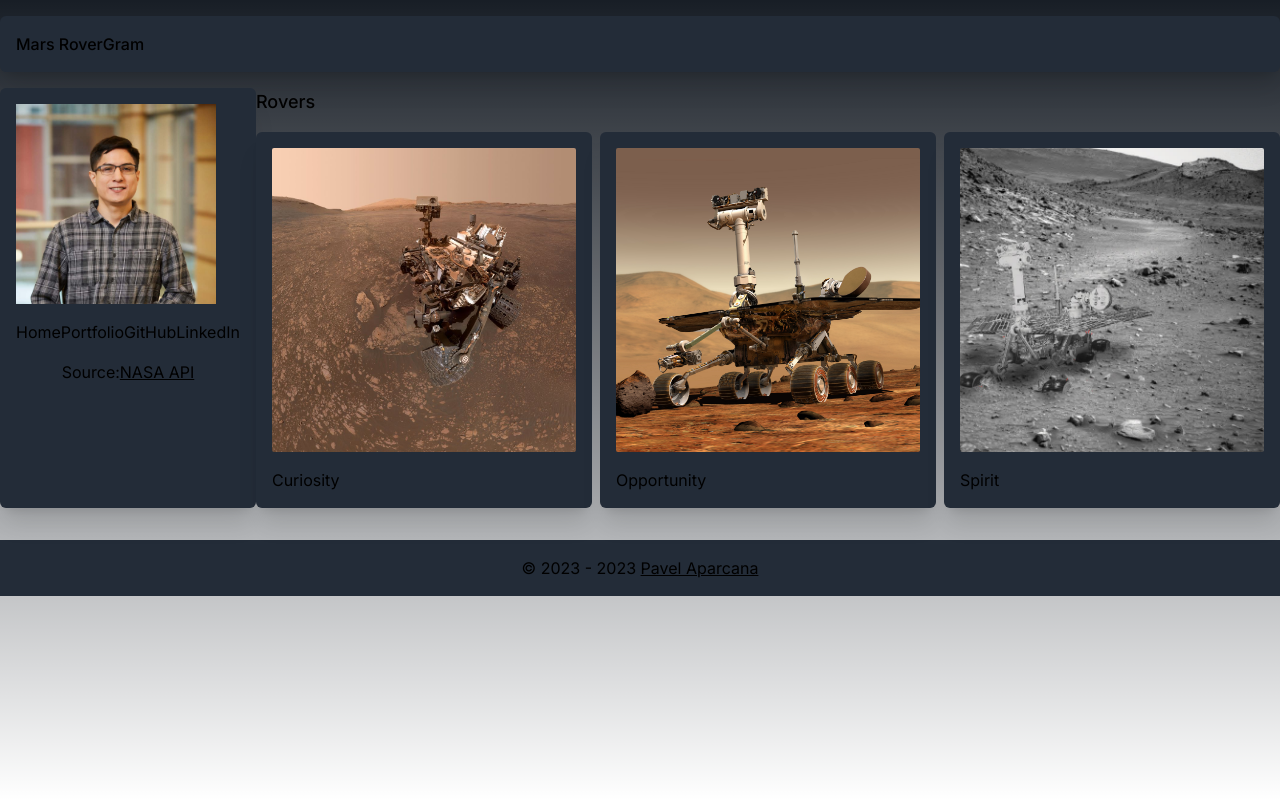
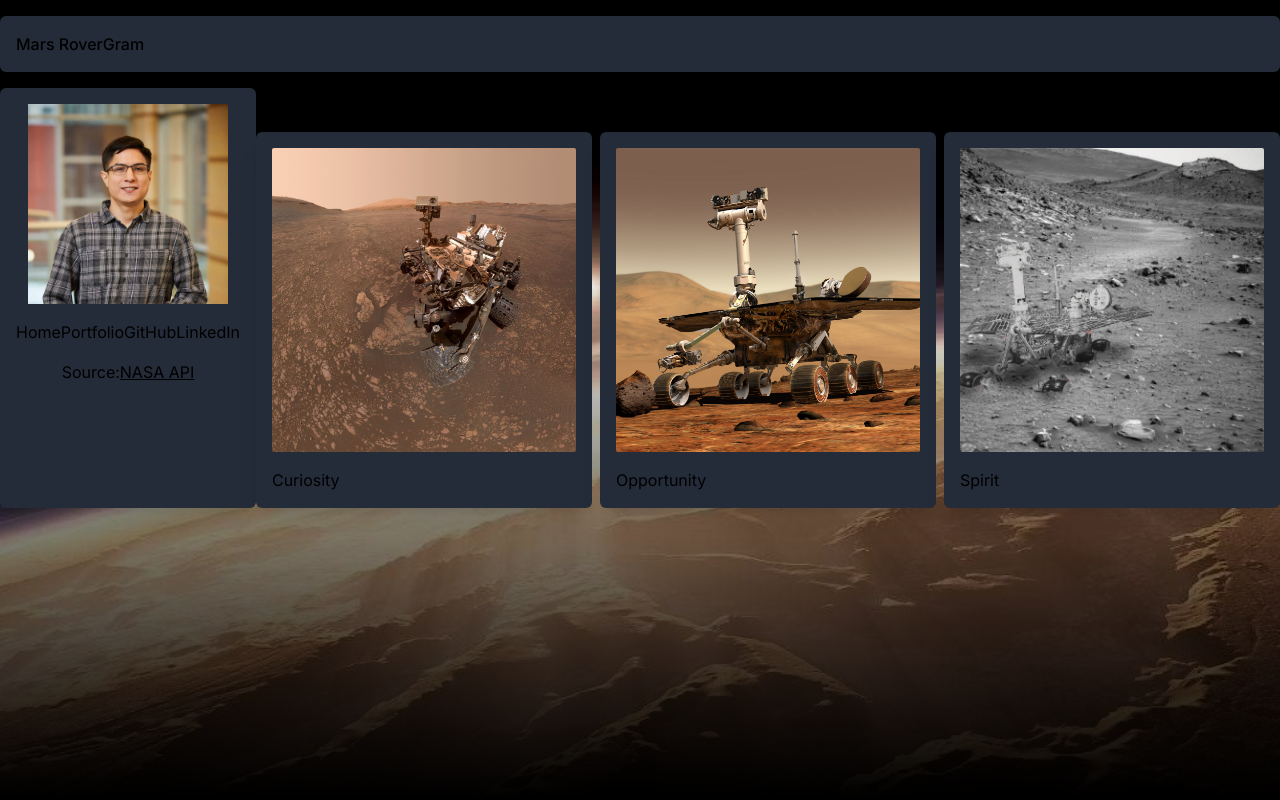
Before and after one commit to aparcanapavel/mars-rover-photos, a Next.js app: page / in a window 1280 px wide. Built offline with nearby package versions, Linux system fonts and the light colour scheme.

Commit message:
fix(JS-30): Ensure resizing compatabilities. Add mars bg

```diff
--- a/src/Components/Aside/MainAside.tsx
+++ b/src/Components/Aside/MainAside.tsx
@@ -4,8 +4,8 @@ import Link from 'next/link';
 
 export default function MainAside() {
   return (
-    <aside className='cardItem basis-1/5 h-[calc(100vh-3rem-67.5px)] relative min-h-[500px] max-md:hidden'>
-      <Image className='w-full rounded-full border-solid border-2 border-mainBG' src={'/headshot_1_1.jpg'} width={200} height={200} alt='Pavel'/>
+    <aside className='cardItem basis-1/5 h-[calc(100vh-3rem-67.5px)] relative min-h-[500px] max-lg:hidden'>
+      <Image placeholder='blur' blurDataURL={'/headshot_1_1.jpg'} className='w-2/3 mx-auto mt-2 rounded-full border-solid border-2 border-mainBG' src={'/headshot_1_1.jpg'} width={200} height={200} alt='Pavel'/>
       <ul className='flex flex-col text-center mt-4'>
         <li><Link className='aside-button' href={'/'}>Home</Link></li>
         <li><Link className='aside-button' target='_blank' href={'https://pavelaparcana.com'}>Portfolio</Link></li>
--- a/src/Components/Aside/RoverDetails.tsx
+++ b/src/Components/Aside/RoverDetails.tsx
@@ -5,7 +5,7 @@ import Link from 'next/link';
 export default function RoverDetails() {
   return (
     <aside className='cardItem basis-1/5 h-[calc(100vh-3rem-67.5px)] relative'>
-      <Image className='w-full rounded-full border-solid border-2 border-mainBG' src={'/headshot_1_1.jpg'} width={200} height={200} alt='Pavel'/>
+      < Image blurDataURL={'/headshot_1_1.jpg'} placeholder='blur' className='w-full rounded-full border-solid border-2 border-mainBG' src={'/headshot_1_1.jpg'} width={200} height={200} alt='Pavel'/>
       <ul className='flex flex-col text-center mt-4'>
         <li><Link className='aside-button' href={'/'}>Home</Link></li>
         <li><Link className='aside-button' target='_blank' href={'https://pavelaparcana.com'}>Portfolio</Link></li>
--- a/src/Components/Header/Header.tsx
+++ b/src/Components/Header/Header.tsx
@@ -20,6 +20,8 @@ export default function Header({ isMobile }: { isMobile: boolean }) {
               focus-visible:ring-2 focus-visible:ring-white focus-visible:ring-opacity-75"
             >
               <Image
+                placeholder="blur"
+                blurDataURL={'/headshot_1_1.jpg'}
                 src={'/headshot_1_1.jpg'}
                 alt="Pavel"
                 width={40}
@@ -38,7 +40,8 @@ export default function Header({ isMobile }: { isMobile: boolean }) {
             leaveFrom="transform opacity-100 scale-100"
             leaveTo="transform opacity-0 scale-95"
           >
-            <Menu.Items className="absolute right-0 mt-2 w-56 origin-top-right divide-y divide-gray-100 rounded-md bg-white shadow-lg ring-1 ring-black ring-opacity-5 focus:outline-none">
+            <Menu.Items
+              className="absolute right-0 mt-2 w-56 origin-top-right divide-y divide-gray-100 rounded-md bg-cardBG shadow-2xl">
               <div className="px-1 py-1">
                 <Menu.Item>
                   {({ active }) => (
@@ -56,6 +59,7 @@ export default function Header({ isMobile }: { isMobile: boolean }) {
                   {({ active }) => (
                     <Link
                       href={'https://pavelaparcana.com'}
+                      target="_blank"
                       className={`${
                         active ? 'bg-violet-500 text-white' : 'text-gray-900'
                       } group flex w-full items-center rounded-md px-2 py-2 text-sm`}
@@ -68,6 +72,7 @@ export default function Header({ isMobile }: { isMobile: boolean }) {
                   {({ active }) => (
                     <Link
                       href={'https://github.com/aparcanapavel'}
+                      target="_blank"
                       className={`${
                         active ? 'bg-violet-500 text-white' : 'text-gray-900'
                       } group flex w-full items-center rounded-md px-2 py-2 text-sm`}
@@ -80,6 +85,7 @@ export default function Header({ isMobile }: { isMobile: boolean }) {
                   {({ active }) => (
                     <Link
                       href={'https://www.linkedin.com/in/pavel-aparcana'}
+                      target="_blank"
                       className={`${
                         active ? 'bg-violet-500 text-white' : 'text-gray-900'
                       } group flex w-full items-center rounded-md px-2 py-2 text-sm`}
--- a/src/app/layout.tsx
+++ b/src/app/layout.tsx
@@ -1,7 +1,8 @@
 import type { Metadata } from 'next'
 import { Inter } from 'next/font/google'
 import './globals.css'
-import Link from 'next/link'
+import Link from 'next/link';
+import Image from 'next/image'
 
 const inter = Inter({ subsets: ['latin'] })
 
@@ -9,7 +10,8 @@ export const metadata: Metadata = {
   title: 'Mars Rovergram',
   description: 'Images taken by the Mars Rovers',
 }
-
+// I need to show an image of mars in the background within the body
+// I also need to add a gradient on top of the image. This needs to go from top to bottom, transparent to black
 export default function RootLayout({
   children,
 }: {
@@ -18,7 +20,7 @@ export default function RootLayout({
   return (
     <html lang="en" className='overflow-hidden'>
       <body className={`${inter.className} bg-mainBG h-dvh pt-4 overflow-auto`}>
-        <main className='container mx-auto max-sm:px-2'>
+        <main className='container mx-auto max-sm:px-2  min-h-[calc(100vh-2rem)]'>
           {children}
         </main>
         <div className='bg-cardBG py-4 mt-4'>
@@ -26,6 +28,29 @@ export default function RootLayout({
             © 2023 - {new Date().getFullYear()} <Link href={'https://pavelaparcana.com'} target='_blank' className='underline'>Pavel Aparcana</Link>
           </div>
         </div>
+        <Image
+          src={'/mars-bg.jpg'}
+          blurDataURL={'/mars-bg.jpg'}
+          placeholder='blur'
+          alt='Mars'
+          fill
+          style={{
+            objectFit: 'cover',
+            zIndex: -1
+          }}
+        />
+        <span
+          style={{
+            position: 'fixed',
+            top: 0,
+            left: 0,
+            width: '100%',
+            height: '100%',
+            zIndex: -1,
+            pointerEvents: 'none',
+            backgroundImage: 'linear-gradient(rgba(255, 255, 255, 0) 0%, rgba(255, 255, 255, 0) 0%, rgb(255 255 255 / 0%) 0%, rgb(162, 162, 162,0) 33.33%, rgb(0, 0, 0) 100%, rgb(0, 0, 0) 100%, rgb(0, 0, 0) 100%)'
+          }}
+        ></span>
       </body>
     </html>
   )
--- a/src/app/page.tsx
+++ b/src/app/page.tsx
@@ -13,19 +13,19 @@ export default function Home() {
       <ul className='flex max-sm:flex-col wrap justify-between -m-1 items-center'>
         <li className='cardItem hover:bg-accent-300 m-1 max-sm:basis-full basis-1/3 max-sm:w-full max-sm:max-w-[350px] max-sm:mx-auto'>
           <Link href={'/rover/curiosity'}>
-            <Image className='rover-button' src={'/curiosity_rover.jpg'} width={200} height={200} alt='Curiosity'/>
+            <Image blurDataURL={'/curiosity_rover.jpg'} placeholder='blur' className='rover-button' src={'/curiosity_rover.jpg'} width={200} height={200} alt='Curiosity'/>
             <h3>Curiosity</h3>
           </Link>
         </li>
         <li className='cardItem hover:bg-accent-300 m-1 max-sm:basis-full basis-1/3 max-sm:w-full max-sm:max-w-[350px] max-sm:mx-auto'>
           <Link href={'/rover/opportunity'}>
-            <Image className='rover-button' src={'/opportunity_rover.jpg'} width={200} height={200} alt='Opportunity'/>
+            <Image blurDataURL={'/opportunity_rover.jpg'} placeholder='blur' className='rover-button' src={'/opportunity_rover.jpg'} width={200} height={200} alt='Opportunity'/>
             <h3>Opportunity</h3>
           </Link>
         </li>
         <li className='cardItem hover:bg-accent-300 m-1 max-sm:basis-full basis-1/3 max-sm:w-full max-sm:max-w-[350px] max-sm:mx-auto'>
           <Link href={'/rover/spirit'}>
-            <Image className='rover-button' src={'/spirit_rover.jpg'} width={200} height={200} alt='Spirit'/>
+            <Image blurDataURL={'/spirit_rover.jpg'} placeholder='blur' className='rover-button' src={'/spirit_rover.jpg'} width={200} height={200} alt='Spirit'/>
             <h3>Spirit</h3>
           </Link>
         </li>
```
Also changed, not shown: public/mars-bg.jpg (added).
